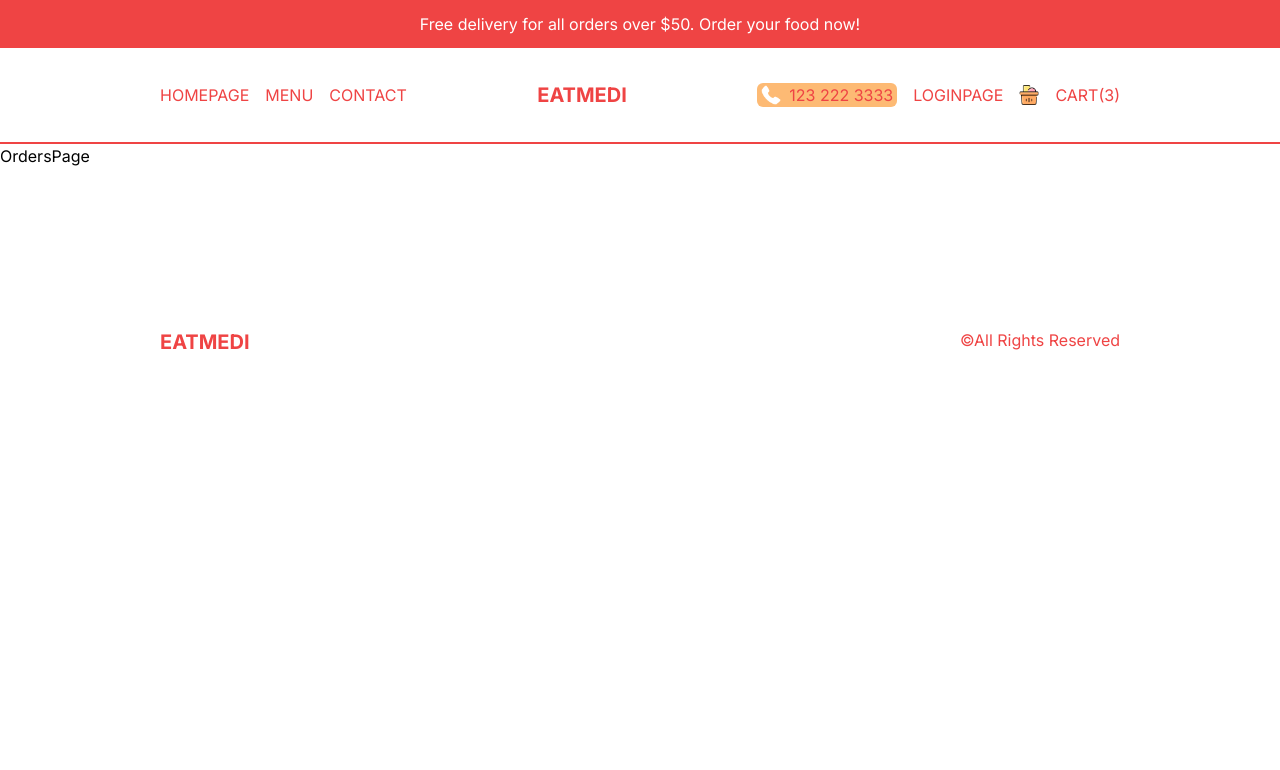
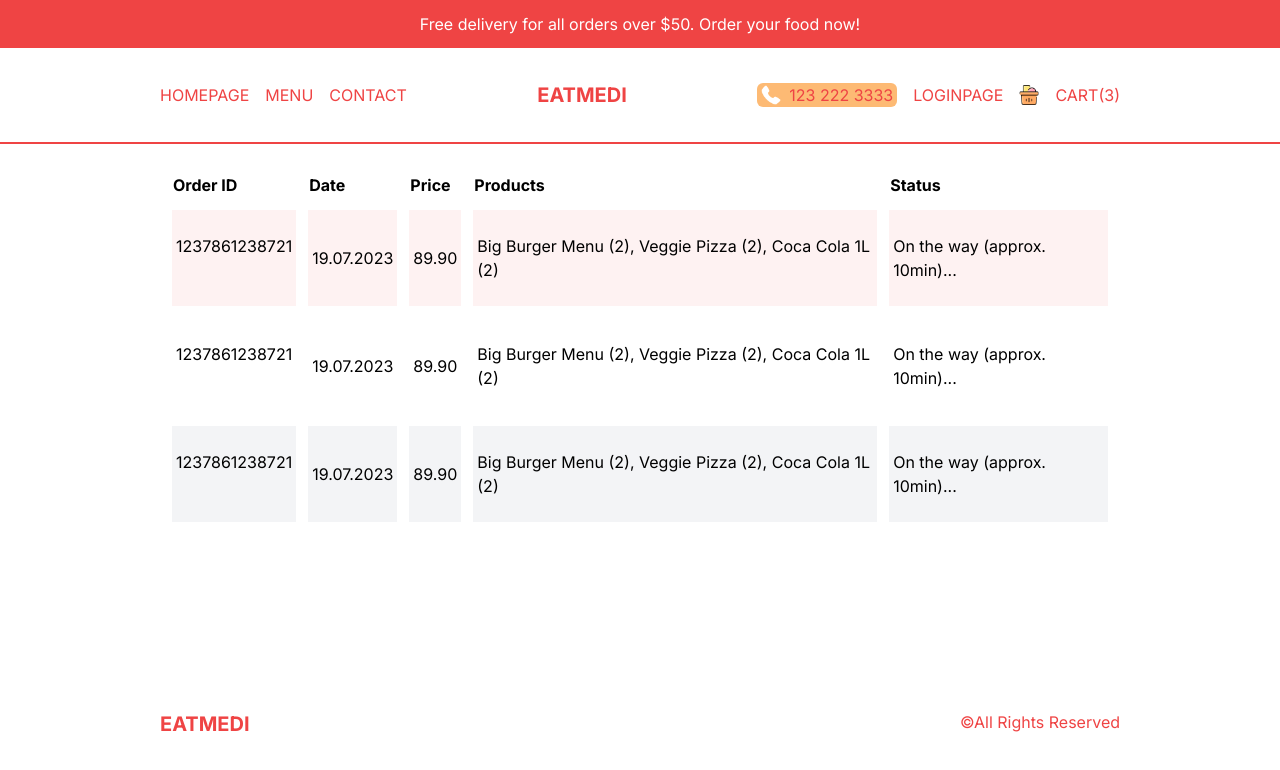
Before and after one commit to vijay711-github/Food_Delivery_App, a Next.js app: page /orders in a window 1280 px wide. Shown: the top 770 px of the page. Built offline with nearby package versions, Linux system fonts and the light colour scheme.

Commit message:
completed order page listing orders in table design

```diff
--- a/src/app/orders/page.tsx
+++ b/src/app/orders/page.tsx
@@ -1,9 +1,50 @@
-import React from 'react'
+import React from "react";
 
 const OrdersPage = () => {
-  return (
-    <div>OrdersPage</div>
-  )
-}
+	return (
+		<div className="p-4 lg:px-20 xl:px-40">
+			<table className="w-full border-separate border-spacing-3">
+				<thead>
+					<tr className="text-left">
+						<th className="hidden md:block">Order ID</th>
+						<th>Date</th>
+						<th>Price</th>
+						<th className="hidden md:block">Products</th>
+						<th>Status</th>
+					</tr>
+				</thead>
+				<tbody>
+					<tr className="text-sm md:text-base bg-red-50">
+						<td className="hidden md:block py-6 px-1">1237861238721</td>
+						<td className="py-6 px-1">19.07.2023</td>
+						<td className="py-6 px-1">89.90</td>
+						<td className="hidden md:block py-6 px-1">
+							Big Burger Menu (2), Veggie Pizza (2), Coca Cola 1L (2)
+						</td>
+						<td className="py-6 px-1">On the way (approx. 10min)...</td>
+					</tr>
+					<tr className="text-sm md:text-base odd:bg-gray-100">
+						<td className="hidden md:block py-6 px-1">1237861238721</td>
+						<td className="py-6 px-1">19.07.2023</td>
+						<td className="py-6 px-1">89.90</td>
+						<td className="hidden md:block py-6 px-1">
+							Big Burger Menu (2), Veggie Pizza (2), Coca Cola 1L (2)
+						</td>
+						<td className="py-6 px-1">On the way (approx. 10min)...</td>
+					</tr>
+					<tr className="text-sm md:text-base odd:bg-gray-100">
+						<td className="hidden md:block py-6 px-1">1237861238721</td>
+						<td className="py-6 px-1">19.07.2023</td>
+						<td className="py-6 px-1">89.90</td>
+						<td className="hidden md:block py-6 px-1">
+							Big Burger Menu (2), Veggie Pizza (2), Coca Cola 1L (2)
+						</td>
+						<td className="py-6 px-1">On the way (approx. 10min)...</td>
+					</tr>
+				</tbody>
+			</table>
+		</div>
+	);
+};
 
-export default OrdersPage
+export default OrdersPage;
--- a/src/app/product/[id]/page.tsx
+++ b/src/app/product/[id]/page.tsx
@@ -12,7 +12,7 @@
 					<Image
 						src={singleProduct.img}
 						alt=""
-						className="object-contain "
+						className="object-contain hover:rotate-12"
 						fill
 					/>
 				</div>
```
